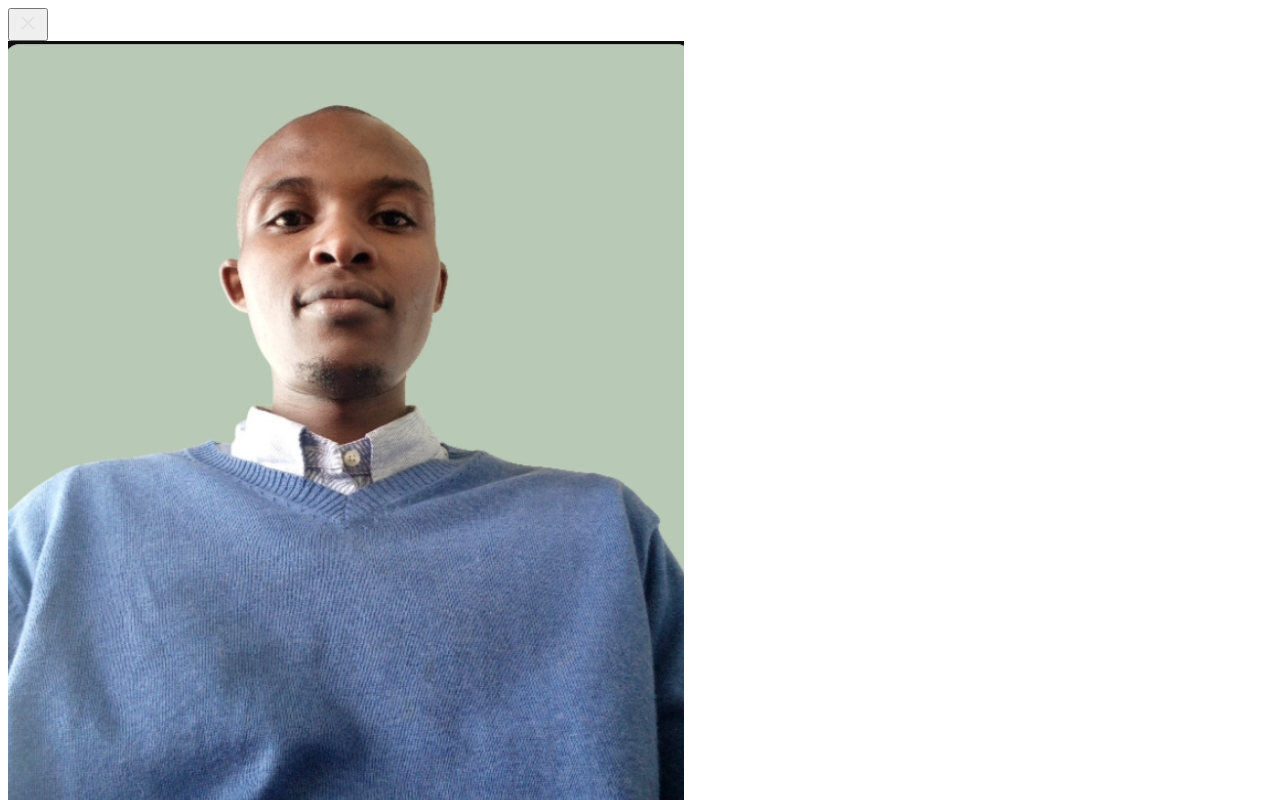
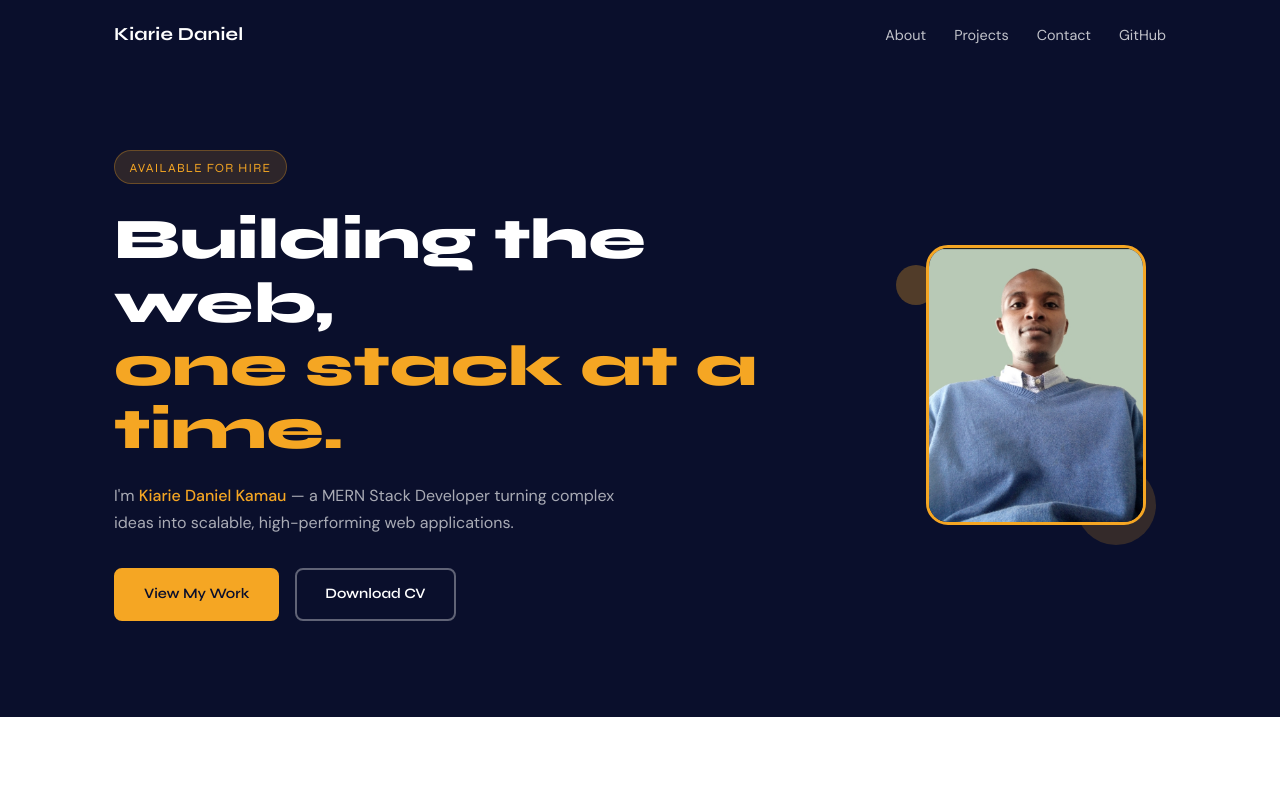
Before and after one commit to daniel-kiarie/Kiarie-Daniel-portfolio, a React (Vite) app: page / in a window 1280 px wide. Shown: the top 800 px of the page. Built offline with nearby package versions, Linux system fonts and the light colour scheme.

Commit message:
fixing CSS

```diff
--- a/src/App.css
+++ b/src/App.css
@@ -1,3 +1,5 @@
+@import url('https://fonts.googleapis.com/css2?family=Syne:wght@400;600;700;800&family=DM+Sans:wght@300;400;500&display=swap');
+
 /* ─── RESET & TOKENS ─────────────────────────────────────────────────────── */
 *, *::before, *::after {
   box-sizing: border-box;
@@ -27,7 +29,6 @@
   --nav-h: 70px;
 }
 
-@import url('https://fonts.googleapis.com/css2?family=Syne:wght@400;600;700;800&family=DM+Sans:wght@300;400;500&display=swap');
 
 html {
   scroll-behavior: smooth;
--- a/src/App.jsx
+++ b/src/App.jsx
@@ -2,6 +2,8 @@ import { useState } from "react";
 import kiarie from "/pro.jpg";
 import menu from "/menu.svg";
 import close from "/close.svg";
+
+import "./App.css";
 
 const projects = [
   {
```
